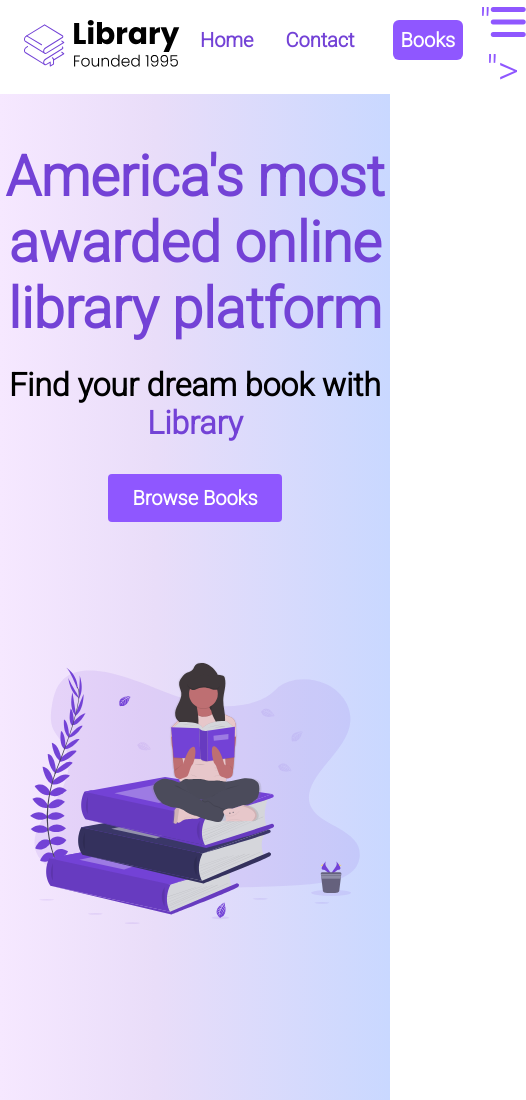
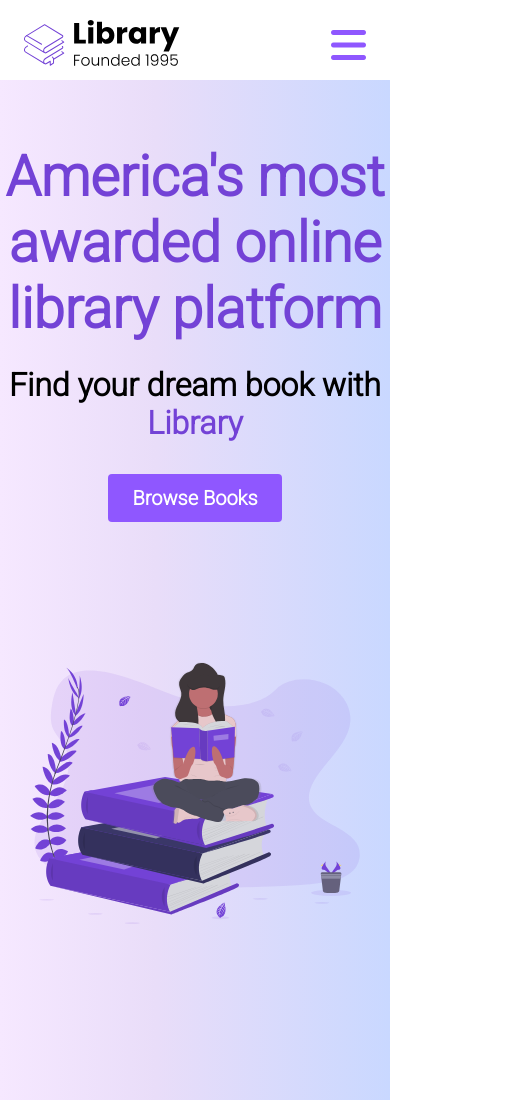
Before and after one commit to kalmanlb97-beep/project-2-library-, a plain HTML site: page index.html in a window 390 px wide. Shown: the top 1100 px of the page, 526 px wide, since content can reach past the window. Drawn offline with Linux system fonts and the light colour scheme.

Commit message:
Update HTML and CSS files

```diff
--- a/index.html
+++ b/index.html
@@ -24,9 +24,9 @@
             <li>
                  <button class="nav__button"><span>Books</span></button>
             </li>
-
+            </ul>
         <button class="btn__menu" onclick="openMenu()">
-            "<i class="fa-solid fa-bars"></i>"></i>
+            <i class="fa-solid fa-bars"></i></i>
         </button>
         <div class="menu__backdrop">
             <button class="btn__menu btn__menu--close" onclick="closeMenu()">
@@ -34,17 +34,16 @@
             </button>
             <ul class="menu__links">
                 <li class="menu__list">
-                    <a href="#" class="menu__link">Home</a>
+                    <a href="#" class="menu__link" onclick="closeMenu()">Home</a>
                 </li>
                 <li class="menu__list">
-                    <a href="#features" class="menu__link">Books</a>
+                    <a href="#features" class="menu__link" onclick="closeMenu()">Books</a>
                 </li>
                 <li class="menu__list">
-                    <a class="menu__link no-cursor" class="menu__link">Contacts</a>
+                    <a class="menu__link no-cursor" class="menu__link" onclick="closeMenu()">Contacts</a>
                 </li>
             </ul>
         </div>
-    </ul>
 </div>
     </nav>
     </header>
--- a/style.css
+++ b/style.css
@@ -71,6 +71,7 @@ p {
 
 .logo {
     width: 160px;
+    margin-top: 20px;
 }
 
 ul {
@@ -190,6 +191,7 @@ button:active {
     text-align: center;
     border: none;
     color: #8f57ff;
+    display: none;margin-top: 20px;
 }
 
 .menu__backdrop {
@@ -588,7 +590,12 @@ footer {
 
  }
 @media (max-width: 768px)  {
-
+    .btn__menu {
+        display: block;
+    }
+    .nav__links {
+        display: none;
+    }
  }
 @media (max-width: 480px)  {
 
```
